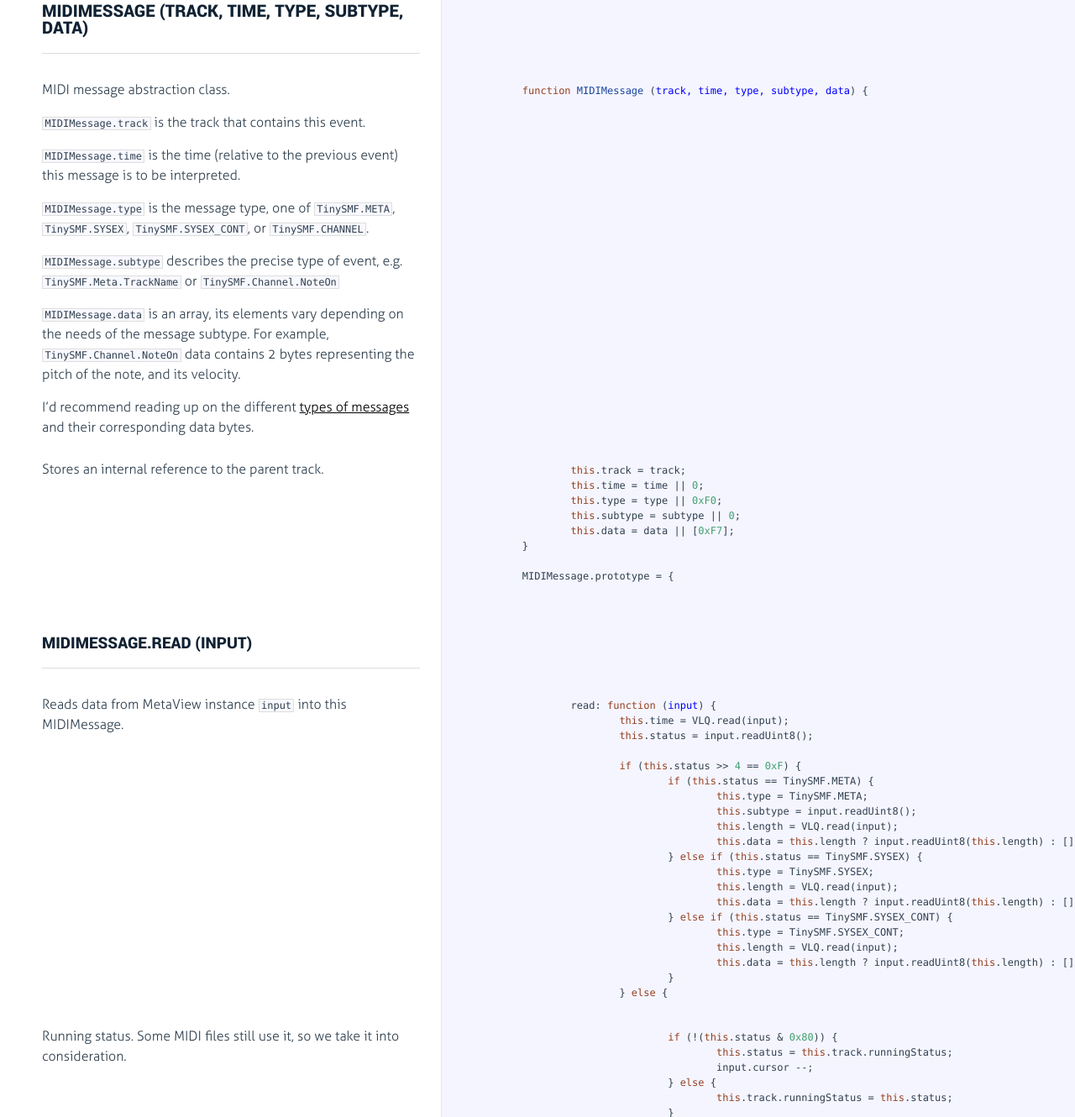
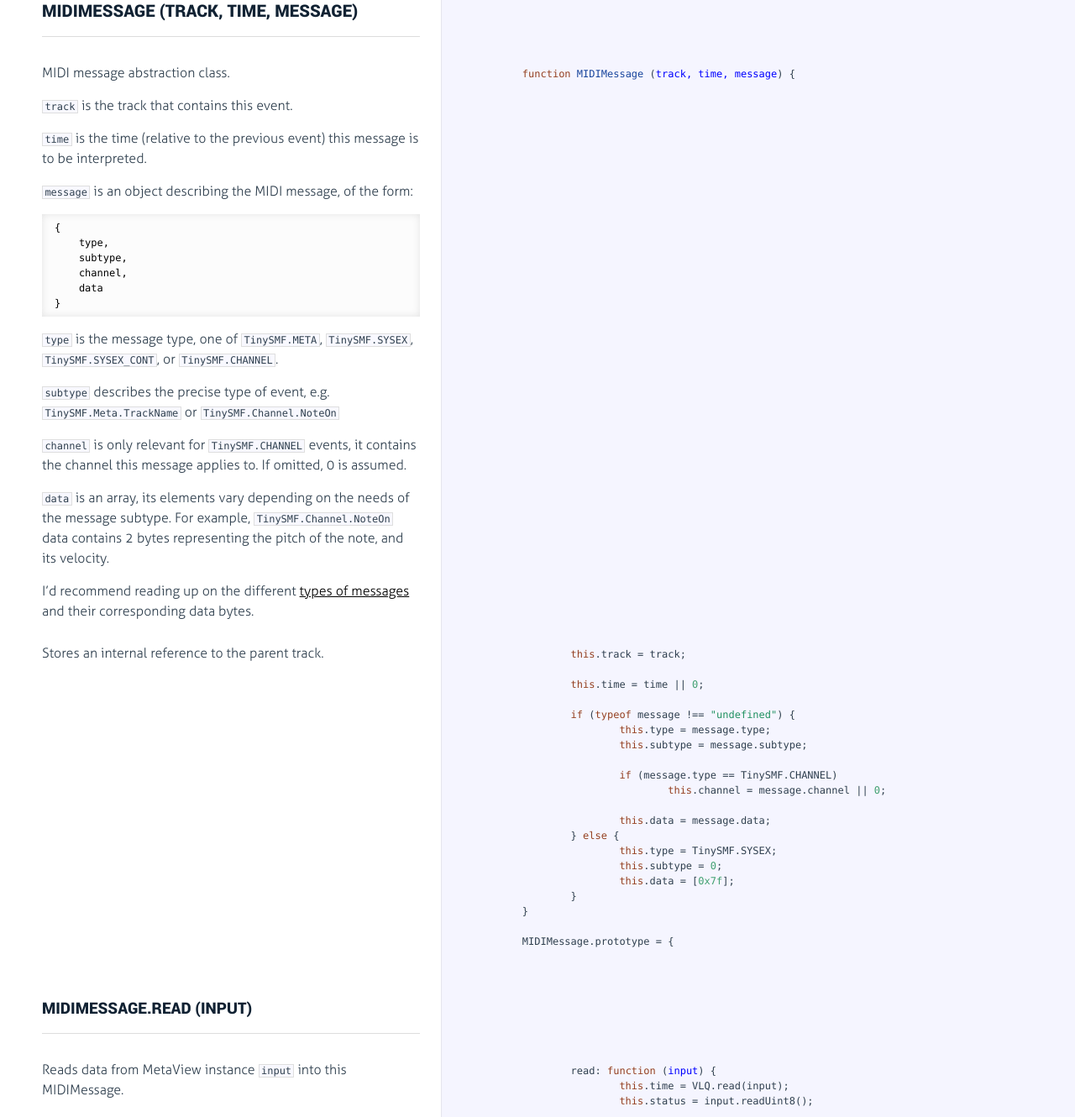
Before and after one commit to need12648430/tinysmf, a plain HTML site: page docs/index.html in a window 1280 px wide. Shown: the part 4976-6306 px from the top of the page at 84% size. Drawn offline with Linux system fonts and the light colour scheme.

Commit message:
Updated MIDIMessage to take Object as argument & updated docs to reflect it.

```diff
--- a/docs/index.html
+++ b/docs/index.html
@@ -569,7 +569,7 @@ for later manipulation, reading, and writing.</p>
               <div class="pilwrap ">
                 <a class="pilcrow" href="#section-27">&#182;</a>
               </div>
-              <h2 id="midimessage-track-time-type-subtype-data-">MIDIMessage (track, time, type, subtype, data)</h2>
+              <h2 id="midimessage-track-time-message-">MIDIMessage (track, time, message)</h2>
 <hr>
 
             </div>
@@ -584,14 +584,23 @@ for later manipulation, reading, and writing.</p>
                 <a class="pilcrow" href="#section-28">&#182;</a>
               </div>
               <p>MIDI message abstraction class.</p>
-<p><code>MIDIMessage.track</code> is the track that contains this event.</p>
-<p><code>MIDIMessage.time</code> is the time (relative to the previous event) this message
+<p><code>track</code> is the track that contains this event.</p>
+<p><code>time</code> is the time (relative to the previous event) this message
 is to be interpreted.</p>
-<p><code>MIDIMessage.type</code> is the message type, one of <code>TinySMF.META</code>, <code>TinySMF.SYSEX</code>,
+<p><code>message</code> is an object describing the MIDI message, of the form:</p>
+<pre><code>{
+    type,
+    subtype,
+    channel,
+    data
+}
+</code></pre><p><code>type</code> is the message type, one of <code>TinySMF.META</code>, <code>TinySMF.SYSEX</code>,
 <code>TinySMF.SYSEX_CONT</code>, or <code>TinySMF.CHANNEL</code>.</p>
-<p><code>MIDIMessage.subtype</code> describes the precise type of event, e.g.
-<code>TinySMF.Meta.TrackName</code> or <code>TinySMF.Channel.NoteOn</code></p>
-<p><code>MIDIMessage.data</code> is an array, its elements vary depending on the needs of
+<p><code>subtype</code> describes the precise type of event, e.g. <code>TinySMF.Meta.TrackName</code>
+or <code>TinySMF.Channel.NoteOn</code></p>
+<p><code>channel</code> is only relevant for <code>TinySMF.CHANNEL</code> events, it contains the
+channel this message applies to. If omitted, 0 is assumed.</p>
+<p><code>data</code> is an array, its elements vary depending on the needs of
 the message subtype. For example, <code>TinySMF.Channel.NoteOn</code> data contains 2
 bytes representing the pitch of the note, and its velocity.</p>
 <p>I’d recommend reading up on the different
@@ -600,7 +609,7 @@ corresponding data bytes.</p>
 
             </div>
 
-            <div class="content"><div class='highlight'><pre>	<span class="hljs-function"><span class="hljs-keyword">function</span> <span class="hljs-title">MIDIMessage</span> (<span class="hljs-params">track, time, type, subtype, data</span>) </span>{</pre></div></div>
+            <div class="content"><div class='highlight'><pre>	<span class="hljs-function"><span class="hljs-keyword">function</span> <span class="hljs-title">MIDIMessage</span> (<span class="hljs-params">track, time, message</span>) </span>{</pre></div></div>
 
         </li>
 
@@ -616,10 +625,22 @@ corresponding data bytes.</p>
             </div>
 
             <div class="content"><div class='highlight'><pre>		<span class="hljs-keyword">this</span>.track = track;
+
 		<span class="hljs-keyword">this</span>.time = time || <span class="hljs-number">0</span>;
-		<span class="hljs-keyword">this</span>.type = type || <span class="hljs-number">0xF0</span>;
-		<span class="hljs-keyword">this</span>.subtype = subtype || <span class="hljs-number">0</span>;
-		<span class="hljs-keyword">this</span>.data = data || [<span class="hljs-number">0xF7</span>];
+
+		<span class="hljs-keyword">if</span> (<span class="hljs-keyword">typeof</span> message !== <span class="hljs-string">"undefined"</span>) {
+			<span class="hljs-keyword">this</span>.type = message.type;
+			<span class="hljs-keyword">this</span>.subtype = message.subtype;
+
+			<span class="hljs-keyword">if</span> (message.type == TinySMF.CHANNEL)
+				<span class="hljs-keyword">this</span>.channel = message.channel || <span class="hljs-number">0</span>;
+
+			<span class="hljs-keyword">this</span>.data = message.data;
+		} <span class="hljs-keyword">else</span> {
+			<span class="hljs-keyword">this</span>.type = TinySMF.SYSEX;
+			<span class="hljs-keyword">this</span>.subtype = <span class="hljs-number">0</span>;
+			<span class="hljs-keyword">this</span>.data = [<span class="hljs-number">0x7f</span>];
+		}
 	}
 
 	MIDIMessage.prototype = {</pre></div></div>
```
Also changed, not shown: TinySMF.js (+35 -11 lines), TinySMF.min.js, 1 other file.
